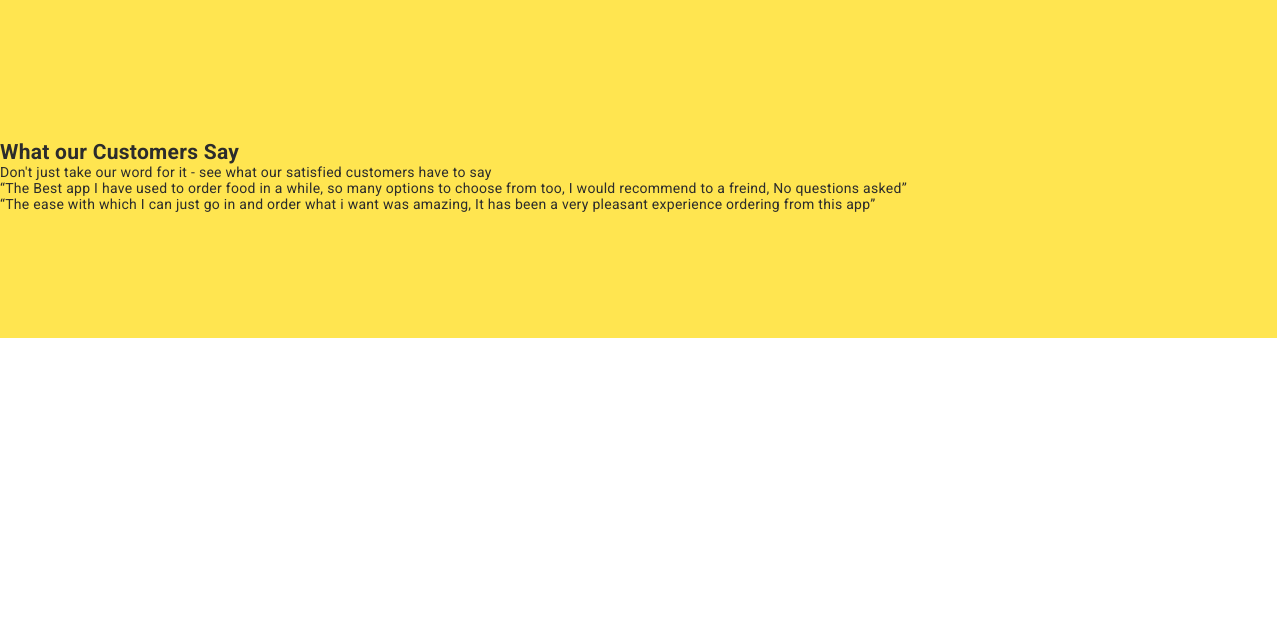
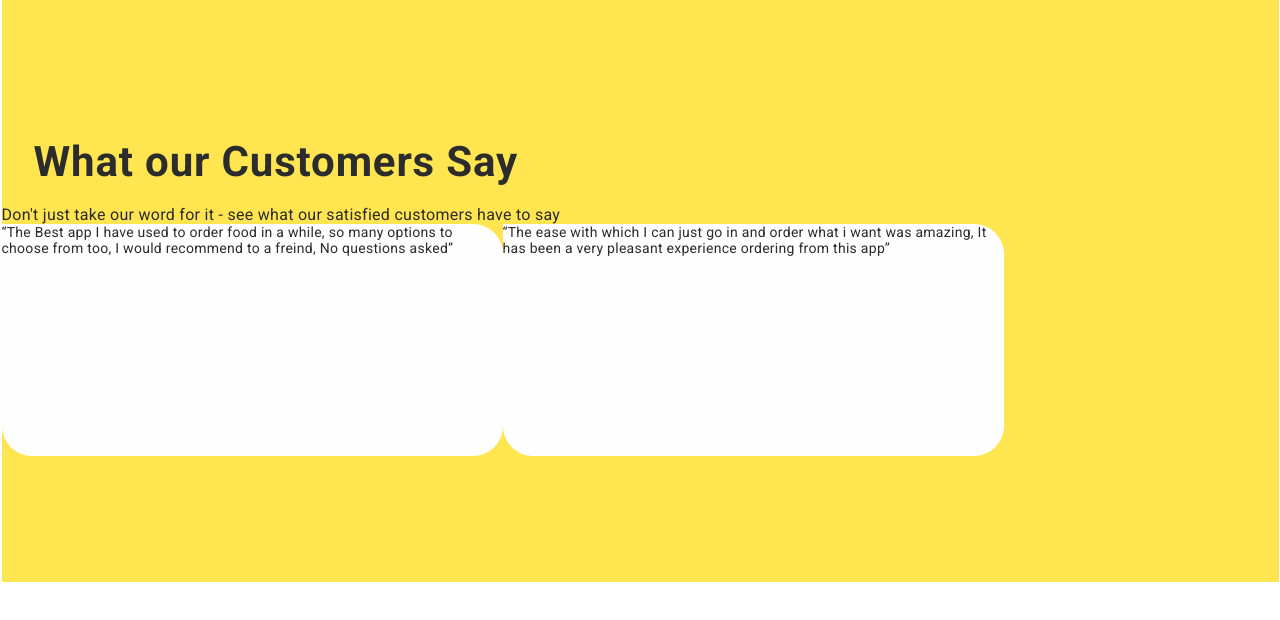
Before and after one commit to MarinaV27/Food, a plain HTML site: page index .html/index.html in a window 1280 px wide. Drawn offline with nearby package versions, Linux system fonts and the light colour scheme.

Commit message:
paragraph heading

```diff
--- a/index .html/index.html
+++ b/index .html/index.html
@@ -15,15 +15,22 @@
 <bodi>
     <section class="container">
         <h2 class="titl-list-say">What our Customers Say</h2>
-        <p>Don't just take our word for it - see what our satisfied customers have to say</p>
+        <p class="row">Don't just take our word for it - see what our satisfied customers have to say</p>
+
 
             <ul class="say-list link">
+                <div class="desc">
                 <li>
                     <p>“The Best app I have used to order food in a while, so many options to choose from too, I would recommend to a freind, No questions asked”</p>
                 </li>
+            </div>
+
+            <div class="desc">
                 <li>
                     <p>“The ease with which I can just go in and order what i want was amazing, It has been a very pleasant experience ordering from this app”</p>
                 </li>
+            </div>
+
             </ul>
     </section>
 
--- a/index .html/styles.css
+++ b/index .html/styles.css
@@ -30,11 +30,42 @@ ul {
     text-decoration: none;
 }
 .container {
-    width: 1277px;
+   width: 1277px;
    background-color: #FFE550;
    padding: 140px 0 126px 0;
+   margin: 0 auto;
 
 }
-.say-list {
+
+.titl-list-say {
+font-family: Roboto;
+font-size: 42px;
+font-style: normal;
+font-weight: 700;
+line-height: normal;
+text-align: left;
+max-width: 501px;
+line-height: 1.07;
+letter-spacing: 0.02em;
+margin-left: 32px;
+margin-bottom: 20px;
+
 
 }
+.row {
+font-family: Roboto;
+font-size: 16px;
+font-style: normal;
+font-weight: 400;
+line-height: normal;
+}
+.say-list {
+    display: flex;
+}
+.desc {
+    width: 501px;
+    height: 232px;
+    background-color: #FEFEFE;
+    border-radius: 0px 30px 30px 30px;
+
+}
```
